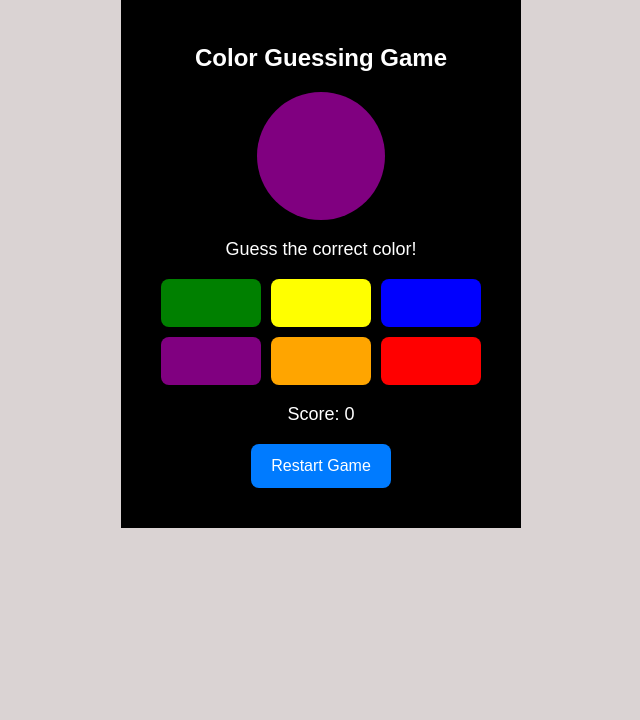
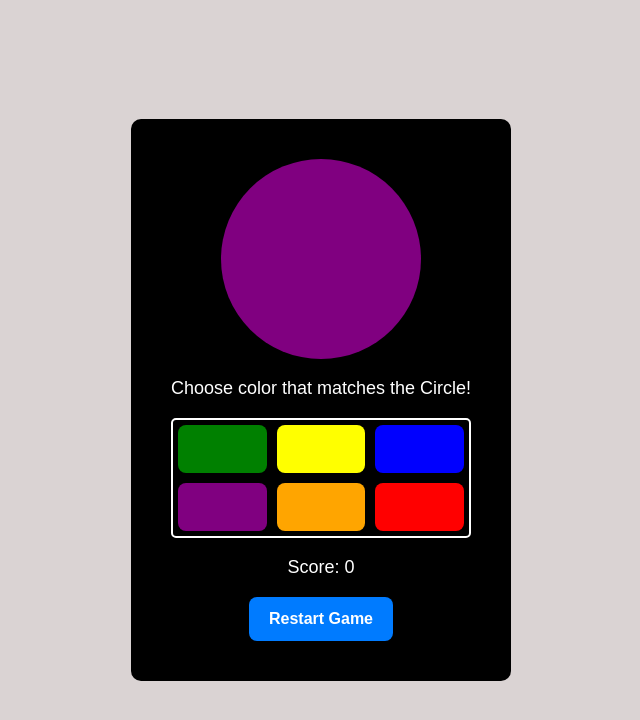
Before and after one commit to Akanimoh12/Color-Guess-Game, a React (Vite) app: page / in a window 1280 px wide. Shown: the top 720 px of the page, without its empty margins (319-959 px from the left). Built offline with nearby package versions, Linux system fonts and the light colour scheme.

Commit message:
added animations

```diff
--- a/src/App.css
+++ b/src/App.css
@@ -1,11 +1,20 @@
 body {
+    position: fixed;
+    top: 0;
+    left: 0;
+    background-color: rgb(218, 211, 211);
+    /* align-content: center; */
     width: 100%;
-    height: 100vh;
-    background-color: rgb(218, 211, 211);
+    height: 100%;
+    display: flex;
+    justify-content: center;
+    align-items: center;
+
 
 }
 
 .container {
-    align-items: center;
-    justify-content: center;
+    /* align-items: center; */
+    /* justify-content: center; */
+
 }
--- a/src/components/ColorGuessingGame.css
+++ b/src/components/ColorGuessingGame.css
@@ -4,7 +4,7 @@
 .container {
     padding: 20px;
     max-width: 400px;
-    height: auto;
+    border-radius: 10px;
     margin: 0 auto;
     text-align: center;
     font-family: Arial, sans-serif;
@@ -22,8 +22,8 @@
 
   /* Target Color Box */
   .color-box {
-    width: 128px;
-    height: 128px;
+    width: 200px;
+    height: 200px;
     margin: 0 auto 16px;
     border-radius: 100%;
     box-shadow: 0 4px 8px rgba(2, 2, 2, 0.2);
@@ -42,6 +42,9 @@
     grid-template-columns: repeat(3, 1fr);
     gap: 10px;
     margin-bottom: 16px;
+    padding: 5px;
+    border-radius: 5px;
+    border: 2px solid white;
   }
 
   /* Color Option Buttons */
@@ -61,8 +64,8 @@
 
   /* Game Status Message */
   .game-status {
-    font-size: 20px;
-    font-weight: bold;
+    font-size: 18px;
+    /* font-weight: bold; */
     margin-bottom: 8px;
   }
 
@@ -70,6 +73,7 @@
   .score {
     font-size: 18px;
     margin-bottom: 16px;
+    /* background-color:  #007bff; */
   }
 
   /* New Game Button */
@@ -79,6 +83,7 @@
     color: white;
     border: none;
     border-radius: 8px;
+    font-weight: bold;
     cursor: pointer;
     transition: background-color 0.3s ease, transform 0.2s ease;
   }
@@ -103,3 +108,80 @@
       height: 40px;
     }
   }
+
+
+  .fullscreen-overlay {
+    position: fixed;
+    top: 0;
+    left: 0;
+    width: 100%;
+    height: 100%;
+    background-color: rgba(0, 0, 0, 0.8); /* Semi-transparent black */
+    color: white;
+    display: flex;
+    justify-content: center;
+    align-items: center;
+    font-size: 2rem;
+    z-index: 9999; /* Ensure it covers everything */
+    animation: fadeOut 2s forwards;
+  }
+
+  @keyframes fadeOut {
+    0% {
+      opacity: 1;
+    }
+    100% {
+      opacity: 0;
+      visibility: hidden;
+    }
+  }
+
+
+
+
+
+
+
+/*
+
+.popup-overlay {
+  position: fixed;
+  top: 0;
+  left: 0;
+  width: 100%;
+  height: 100%;
+  background: rgba(0, 0, 0, 0.7);
+  display: flex;
+  justify-content: center;
+  align-items: center;
+  animation: fadeIn 1s ease-in-out;
+}
+
+.popup-content {
+
+  padding: 20px;
+  border-radius: 15px;
+  text-align: center;
+  animation: popUp 0.5s ease-in-out;
+}
+
+.popup-content h1 {
+  margin-bottom: 10px;
+}
+
+.popup-content img {
+  max-width: 300px;
+  height: auto;
+}
+
+@keyframes fadeIn {
+  from { opacity: 0; }
+  to { opacity: 1; }
+}
+
+@keyframes popUp {
+  from { transform: scale(0.5); opacity: 0; }
+  to { transform: scale(1); opacity: 1; }
+}
+
+   */
--- a/src/components/CorrectAnimation.jsx
+++ b/src/components/CorrectAnimation.jsx
@@ -1,9 +1,32 @@
-import React from 'react'
+import React, { useState, useEffect } from 'react';
+import './ColorGuessingGame.css';
 
-export default function CorrectAnimation() {
+const CorrectAnimation = () => {
+  const [showPopup, setShowPopup] = useState(false);
+
+  useEffect(() => {
+    setShowPopup(true);
+    const timer = setTimeout(() => {
+      setShowPopup(false);
+    }, 10000);
+
+    return () => clearTimeout(timer);
+  }, []);
+
   return (
     <div>
-      You Pass
+      {showPopup && (
+        <div className="popup-overlay">
+          <div className="popup-content">
+            <h1>Congratulations! 🎉</h1>
+            {/* <img src="https://media.giphy.com/media/111ebonMs90YLu/giphy.gif" alt="Celebration" /> */}
+          </div>
+        </div>
+      )}
     </div>
-  )
-}
+  );
+};
+
+export default CorrectAnimation;
+
+/* Add the following CSS to your styles */
--- a/src/components/Fetch.jsx
+++ b/src/components/Fetch.jsx
@@ -1,6 +1,5 @@
 import React, { useState, useEffect } from 'react';
 import './ColorGuessingGame.css';
-import CorrectAnimation from './CorrectAnimation';
 
 const colors = ['red', 'blue', 'green', 'yellow', 'purple', 'orange'];
 
@@ -13,6 +12,8 @@ export default function ColorGuessingGame() {
   const [colorOptions, setColorOptions] = useState([]);
   const [gameStatus, setGameStatus] = useState('');
   const [score, setScore] = useState(0);
+  const [showCelebration, setShowCelebration] = useState(false);
+  const [showCryingEmoji, setShowCryingEmoji] = useState(false);
 
   const startNewGame = () => {
     const shuffledColors = shuffleArray([...colors]);
@@ -20,15 +21,29 @@ export default function ColorGuessingGame() {
     setColorOptions(shuffleArray([...shuffledColors]));
     setGameStatus('');
     setScore(0);
+    setShowCelebration(false);
+    setShowCryingEmoji(false);
   };
 
   const handleGuess = (color) => {
     if (color === targetColor) {
-      setGameStatus(<CorrectAnimation/>);
-      setScore(prevScore => prevScore + 1);
+      setGameStatus('Passed the guess! 🎉');
+      setScore((prevScore) => prevScore + 1);
+      setShowCelebration(true);
+      setShowCryingEmoji(false);
+
+      setTimeout(() => {
+        setShowCelebration(false);
+      }, 2000);
     } else {
-      setGameStatus('Wrong! Try again.');
+      setGameStatus('Wrong! Try again! 😢');
+      setShowCryingEmoji(true);
+
+      setTimeout(() => {
+        setShowCryingEmoji(false);
+      }, 2000);
     }
+
     const shuffledColors = shuffleArray([...colors]);
     setTargetColor(shuffledColors[Math.floor(Math.random() * shuffledColors.length)]);
     setColorOptions(shuffleArray([...shuffledColors]));
@@ -40,7 +55,7 @@ export default function ColorGuessingGame() {
 
   return (
     <div className="container">
-      <h1 className="title">Color Guessing Game</h1>
+      {/* <h1 className="title">Guess the color of the circle</h1> */}
 
       <div
         data-testid="colorBox"
@@ -48,7 +63,9 @@ export default function ColorGuessingGame() {
         style={{ backgroundColor: targetColor }}
       ></div>
 
-      <p data-testid="gameInstructions" className="instructions">Guess the correct color!</p>
+      <p data-testid="gameInstructions" className="instructions">
+        Choose color that matches the Circle!
+      </p>
 
       <div className="color-options">
         {colorOptions.map((color, index) => (
@@ -64,6 +81,9 @@ export default function ColorGuessingGame() {
 
       <p data-testid="gameStatus" className="game-status">{gameStatus}</p>
 
+      {showCelebration && <div className="fullscreen-overlay celebration">🎉 Congratulations! 🎉</div>}
+      {showCryingEmoji && <div className="fullscreen-overlay fail-emoji">😢 Try Again 😢 </div>}
+
       <p data-testid="score" className="score">Score: {score}</p>
 
       <button
@@ -73,7 +93,6 @@ export default function ColorGuessingGame() {
       >
         Restart Game
       </button>
-
     </div>
   );
 }
```
